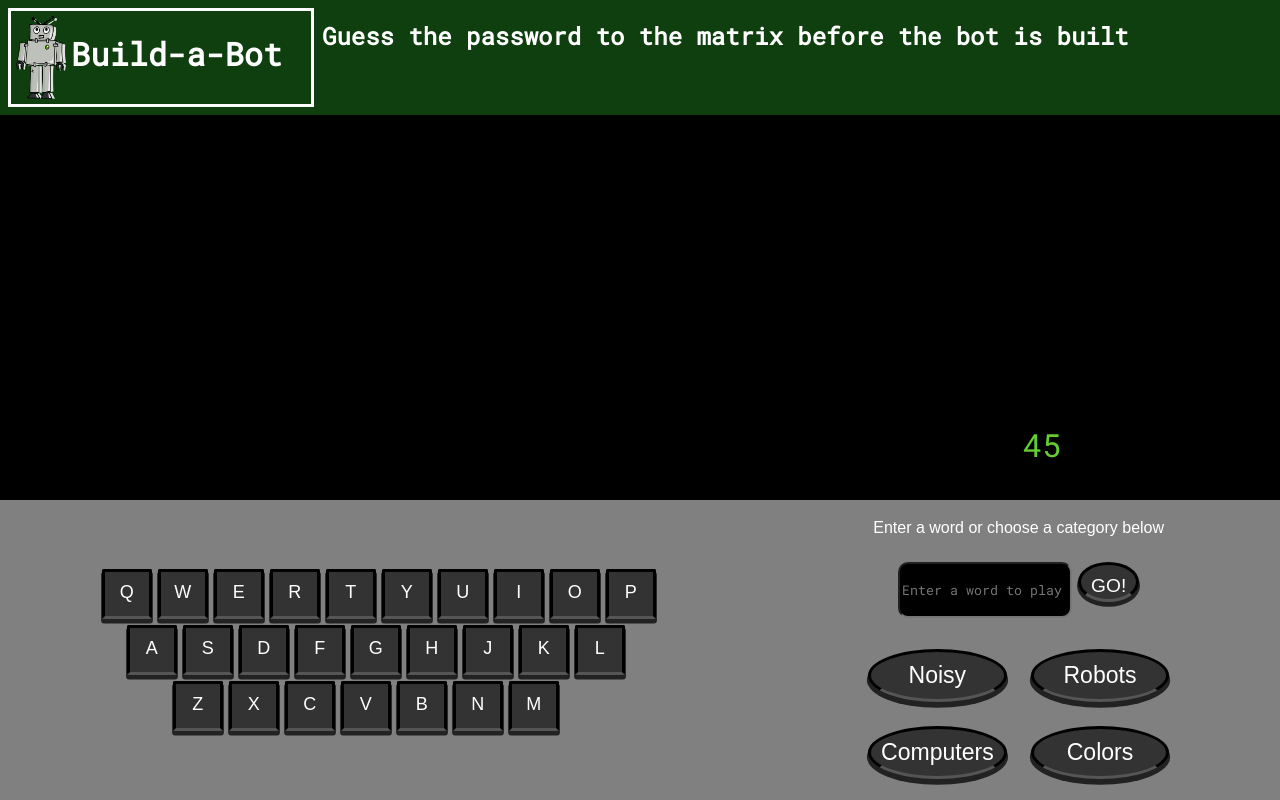
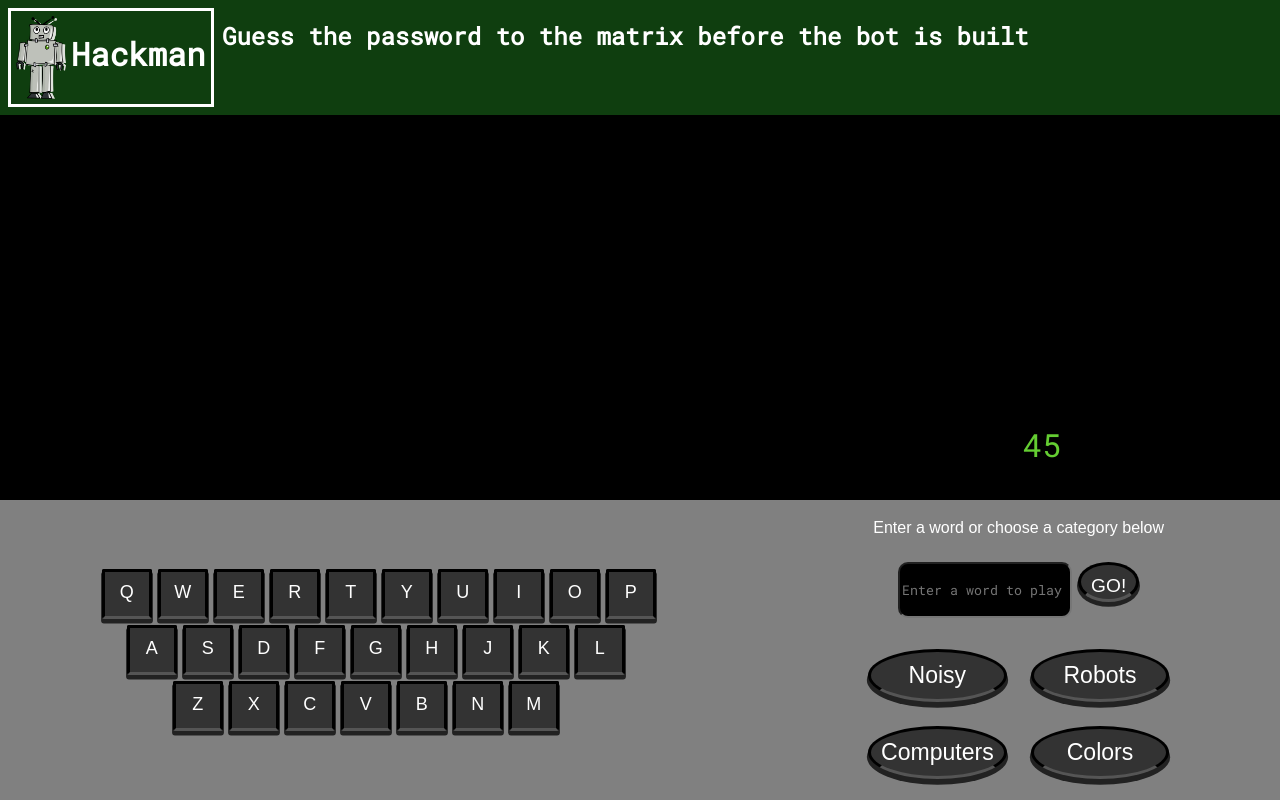
Before and after one commit to mncadavid/sei-project1, a plain HTML site: page index.html in a window 1280 px wide. Drawn offline with Linux system fonts and the light colour scheme.

Commit message:
Changed game name

```diff
--- a/index.html
+++ b/index.html
@@ -3,7 +3,7 @@
 <head>
     <meta charset="UTF-8">
     <meta name="viewport" content="width=device-width, initial-scale=1.0">
-    <title>Build-a-Bot</title>
+    <title>Hackman</title>
     <link rel="stylesheet" href="style.css">
     <link href="https://fonts.googleapis.com/css2?family=Roboto+Mono&display=swap" rel="stylesheet">
 </head>
@@ -11,7 +11,7 @@
     <header>
         <div class="logo">
             <img class="robotImage" src="robot.png" alt="Robot">
-            <h1>Build-a-Bot</h1>
+            <h1>Hackman</h1>
         </div>
         <h2>Guess the password to the matrix before the bot is built</h2>
     </header>
--- a/style.css
+++ b/style.css
@@ -14,7 +14,7 @@ header{
 }
 .logo{
     border: solid white;
-    width: 300px;
+    width: 200px;
     display: flex;
     margin: 8px;
 }
```
Also changed, not shown: aluminum.jpeg (deleted).
